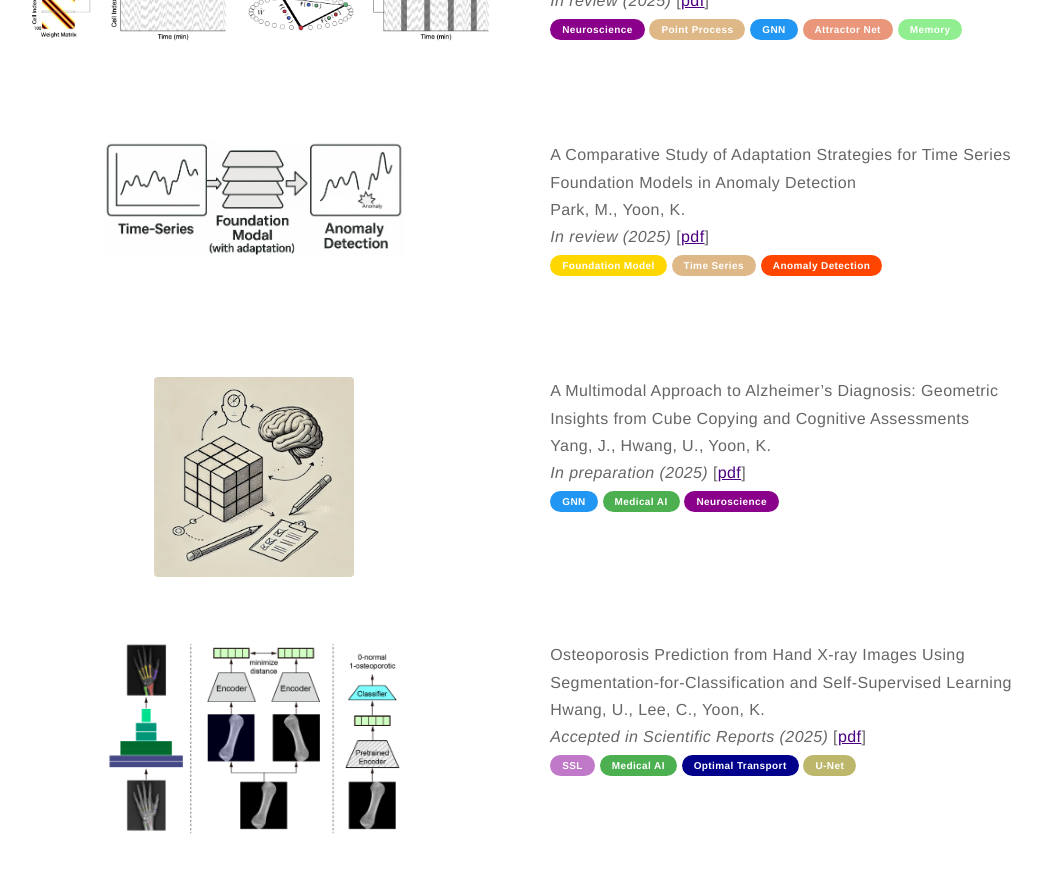
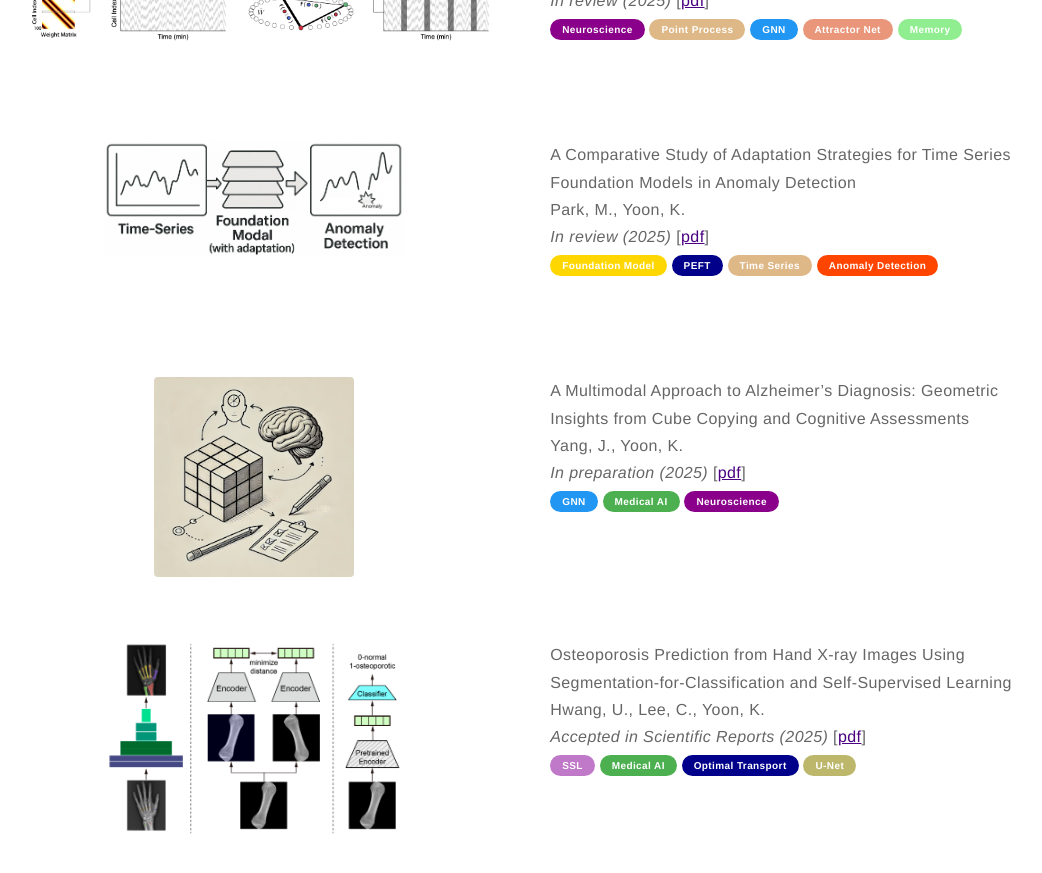
Before and after one commit to kijungyoon/kijungyoon.github.io, a Jekyll site: the page built from papers.md, in a window 1280 px wide and 900 px high, scrolled down 669 px. Shown: the top 873 px of the window, without its empty margins (110-1152 px from the left). Built offline with Jekyll 4.4.1, drawn with Linux system fonts in a browser that asks for light colours.

Commit message:
Update papers.md

```diff
--- a/papers.md
+++ b/papers.md
@@ -34,6 +34,7 @@ layout: page
     <i>In review (2025)</i>
     [<a href="https://">pdf</a>]<br>
     <span class="pill-label pill-gold">Foundation Model</span>
+    <span class="pill-label pill-dblue">PEFT</span>
     <span class="pill-label pill-bwood">Time Series</span>
     <span class="pill-label pill-orangered">Anomaly Detection</span>
     </p>
@@ -47,7 +48,7 @@ layout: page
 
     <div class="toright">
     <p><b>A Multimodal Approach to Alzheimer’s Diagnosis: Geometric Insights from Cube Copying and Cognitive Assessments</b><br>
-    Yang, J., Hwang, U., Yoon, K.<br>
+    Yang, J., Yoon, K.<br>
     <i>In preparation (2025)</i>
     [<a href="https://">pdf</a>]<br>
     <span class="pill-label pill-blue">GNN</span>
```
